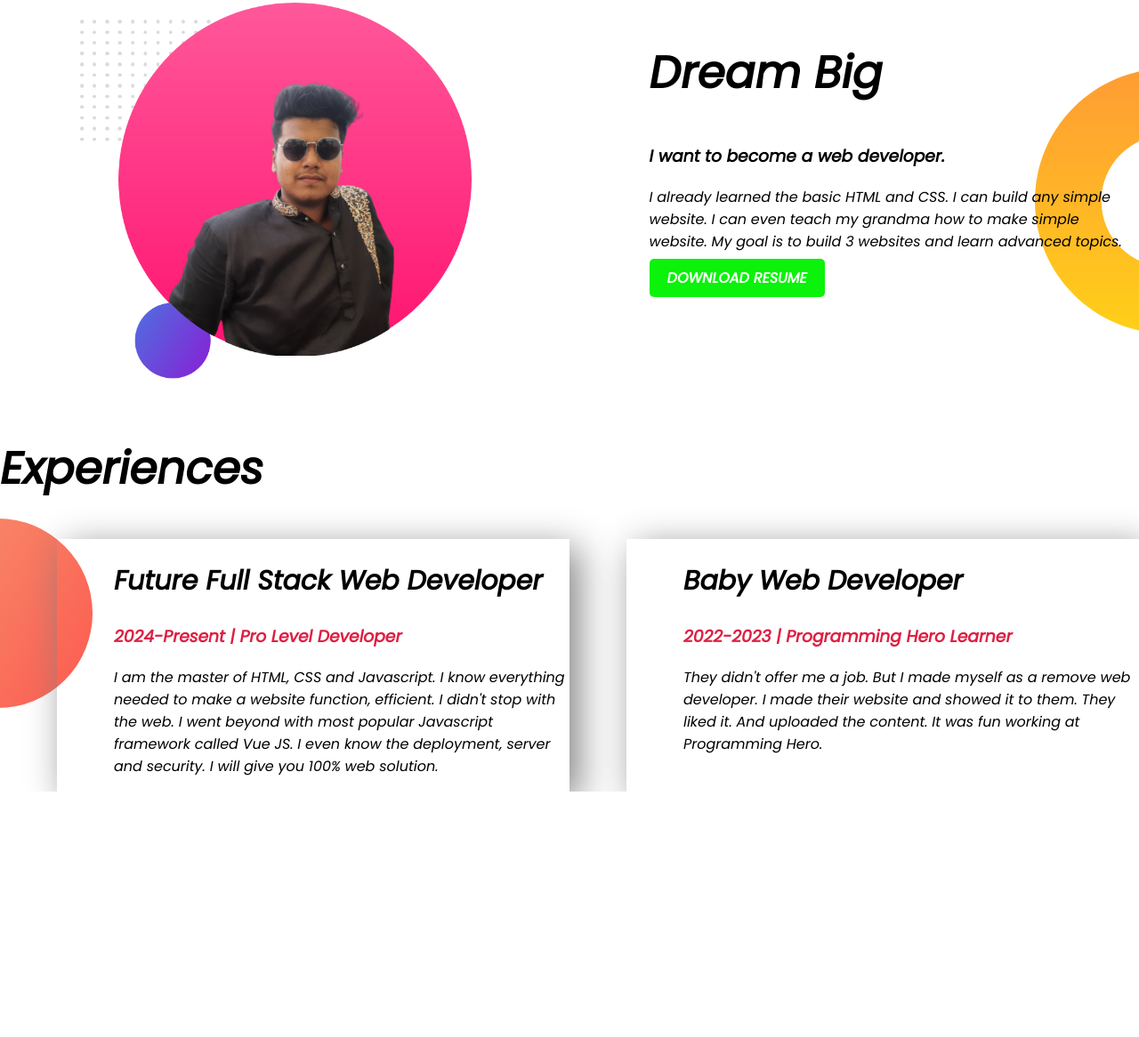
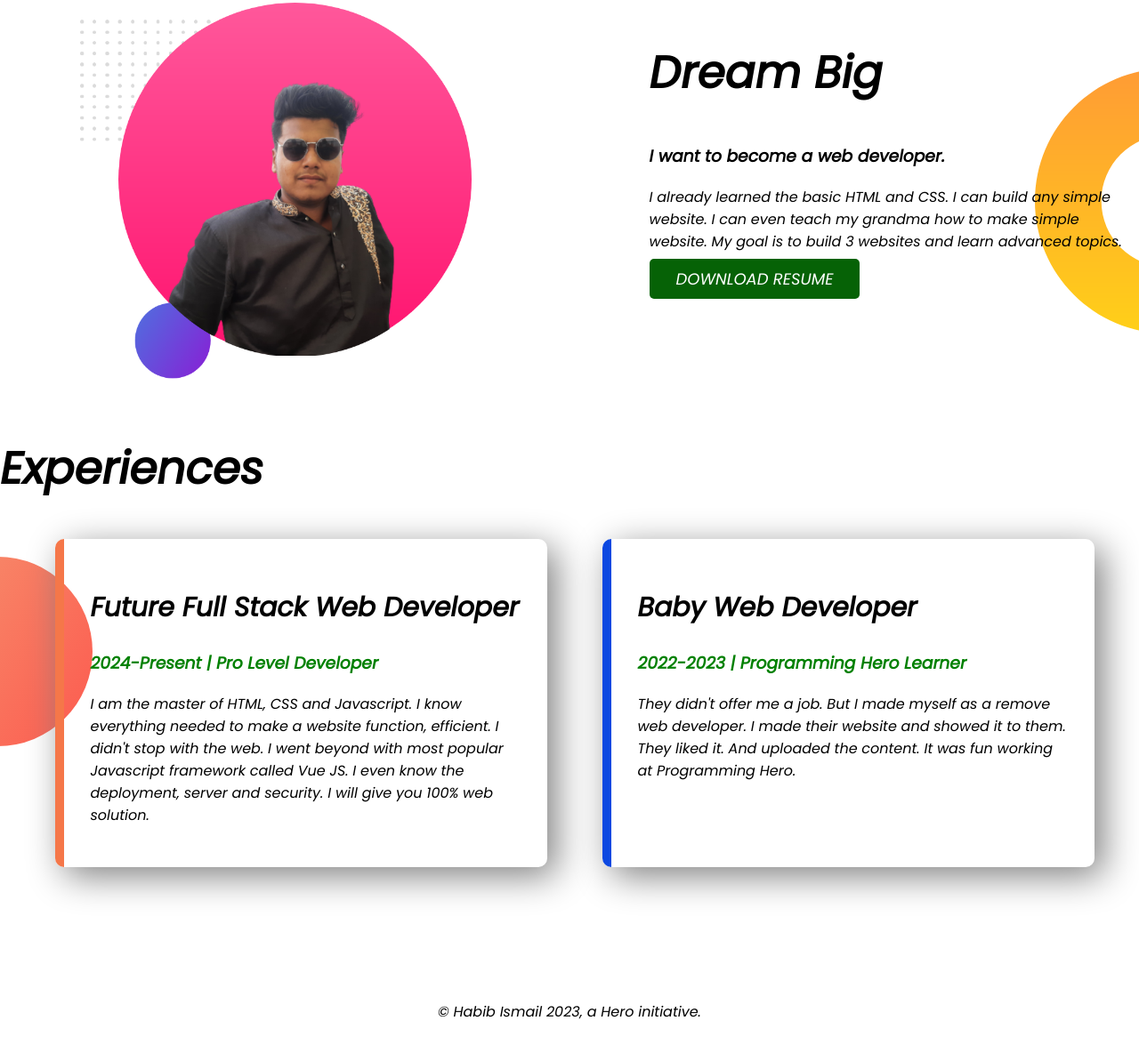
Before and after one commit to habibismail/developer-portfolio, a plain HTML site: page index.html in a window 1280 px wide. Shown: the part 456-1622 px from the top of the page at 89% size. Before the commit the page ends 1346 px from the top, so only its background shows below. Drawn offline with Linux system fonts and the light colour scheme.

Commit message:
portfolio complite

```diff
--- a/index.html
+++ b/index.html
@@ -47,7 +47,7 @@
         <h1>Experiences</h1>
 
         <div class="flexible-container">
-            <div class="experience-item">
+            <div class="experience-item" id="full-stack">
                 <h2> Future Full Stack Web Developer</h2>
                 <h3 class="heading-color">2024-Present | Pro Level Developer</h3>
                 <p>
@@ -58,7 +58,7 @@
                 </p>
 
             </div>
-            <div class="experience-item">
+            <div class="experience-item" id="baby-web">
                 <h2>Baby Web Developer</h2>
                 <h3 class="heading-color">2022-2023 | Programming Hero Learner</h3>
                 <p>
@@ -71,5 +71,11 @@
 
     </section>
 </body>
+<footer>
+
+    <p>© Habib Ismail 2023, a Hero initiative.</p>
+
+
+</footer>
 
 </html>
--- a/style.css
+++ b/style.css
@@ -12,7 +12,7 @@ h2 {
 }
 
 .heading-color {
-    color: rgb(221, 31, 66);
+    color: green;
 }
 
 .flexible-container {
@@ -31,11 +31,11 @@ h2 {
 
 .link-button {
     text-decoration: none;
-    background-color: rgb(11, 242, 11);
-    padding: 10px 20px;
+    background-color: rgb(6, 98, 6);
+    padding: 10px 30px;
     border-radius: 5px;
     color: white;
-    font-weight: 700;
+    font-size: 18px;
 }
 
 .top-banner {
@@ -53,12 +53,31 @@ h2 {
     background-image: url(images/exp-bg.png);
     background-repeat: no-repeat;
     background-position: left;
+    margin-right: 50px;
 }
 
 .experience-item {
     width: 80%;
     margin-left: 5%;
-    padding-left: 5%;
+    padding-bottom: 120px;
+    padding: 30px;
     box-shadow: 10px 10px 40px gray;
 
 }
+
+
+
+#full-stack {
+    border-left: 10px solid rgb(245, 119, 73);
+    border-radius: 10px;
+}
+
+#baby-web {
+    border-left: 10px solid rgb(12, 72, 225);
+    border-radius: 10px;
+}
+
+footer {
+    text-align: center;
+    margin-top: 150px;
+}
```
